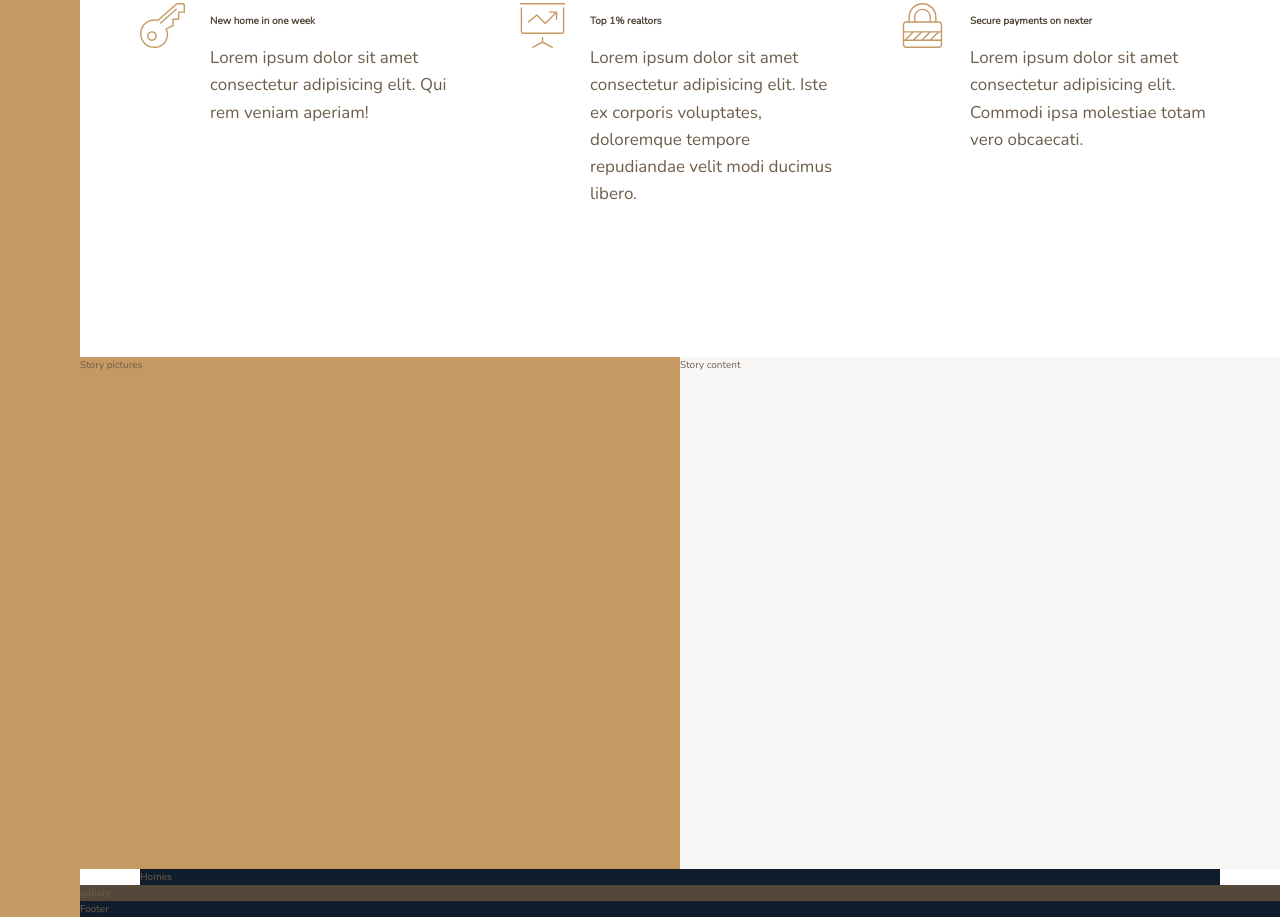
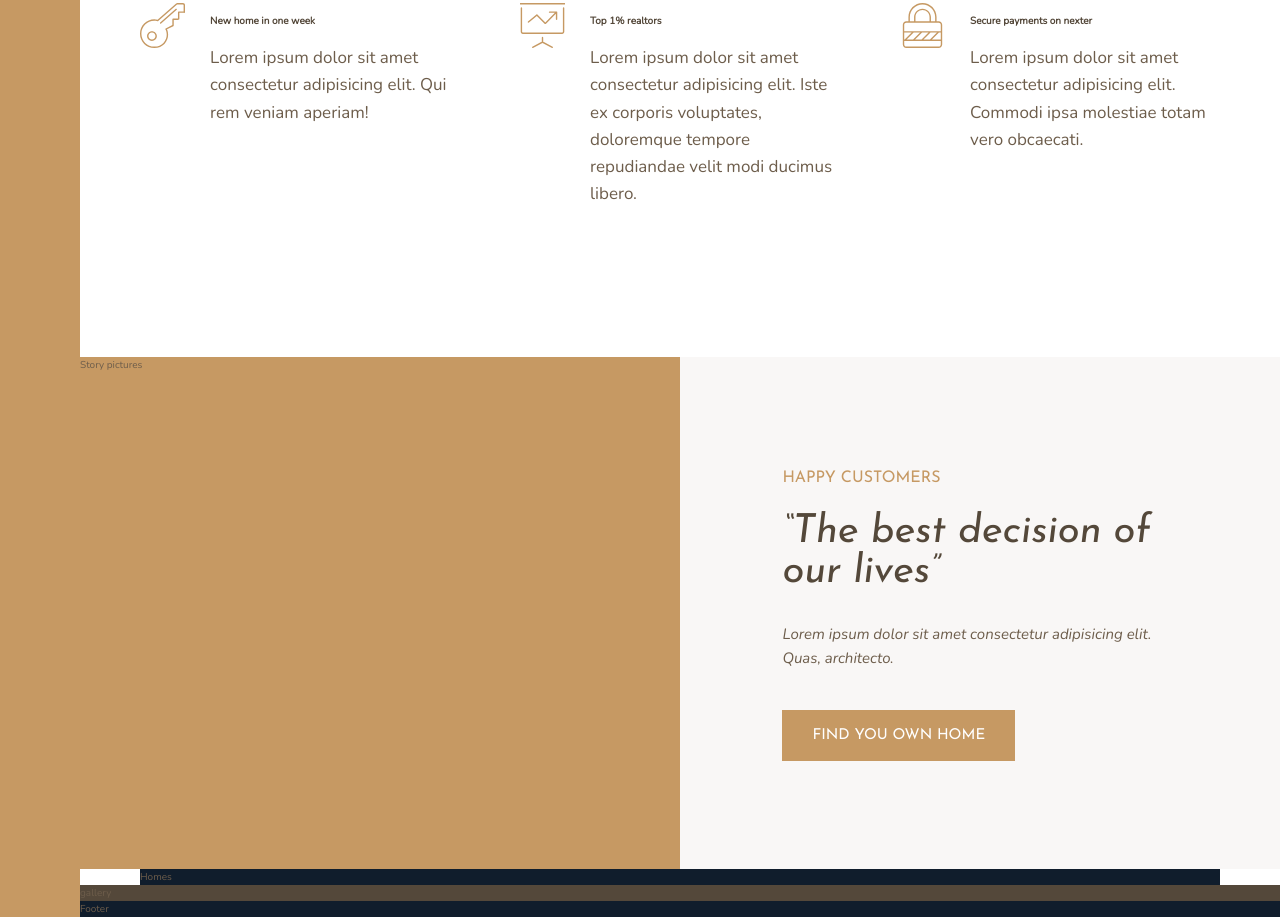
Before and after one commit to vidban/Nexter-clone, a website built with webpack: page src/client/views/index.html in a window 1280 px wide. Shown: the part 1031-1948 px from the top of the page. Built offline with nearby package versions, Linux system fonts and the light colour scheme.

Commit message:
Added story conent and style

```diff
--- a/src/client/styles/_story.scss
+++ b/src/client/styles/_story.scss
@@ -7,5 +7,17 @@
   &__content {
     background-color: $color-grey-light-1;
     grid-column: col-start 5 / full-end;
+
+    padding: 6rem 8vw;
+    display: flex;
+    flex-direction: column;
+    justify-content: center;
+    align-items: flex-start;
+  }
+
+  &__text {
+    font-size: 1.5rem;
+    font-style: italic;
+    margin-bottom: 4rem;
   }
 }
--- a/src/client/styles/_typography.scss
+++ b/src/client/styles/_typography.scss
@@ -19,19 +19,32 @@
   font-weight: 400;
 }
 
-.heading--1 {
+.heading-1 {
   @extend %heading;
 }
 
-.heading--2 {
+.heading-2 {
   @extend %heading;
+  font-size: 4rem;
+  font-style: italic;
+  line-height: 1;
+
+  &--light {
+    color: $color-grey-light-1;
+  }
+  &--dark {
+    color: $color-grey-dark-1;
+  }
 }
 
-.heading--3 {
+.heading-3 {
   @extend %heading;
+  font-size: 1.6rem;
+  color: $color-primary;
+  text-transform: uppercase;
 }
 
-.heading--4 {
+.heading-4 {
   @extend %heading;
   font-size: 1.9rem;
 
@@ -42,3 +55,33 @@
     color: $color-grey-dark-1;
   }
 }
+
+.btn {
+  background-color: $color-primary;
+  color: #fff;
+  border: none;
+  border-radius: 0;
+  font-family: $font-display;
+  font-size: 1.5rem;
+  text-transform: uppercase;
+  padding: 1.8rem 3rem;
+  cursor: pointer;
+  transition: all 0.2s;
+
+  &:hover {
+    background-color: $color-primary-dark;
+  }
+}
+
+.mb-sm {
+  margin-bottom: 2rem;
+}
+.mb-md {
+  margin-bottom: 3rem;
+}
+.mb-lg {
+  margin-bottom: 4rem;
+}
+.mb-hg {
+  margin-bottom: 8rem;
+}
--- a/src/client/views/index.html
+++ b/src/client/views/index.html
@@ -24,7 +24,7 @@
         <svg class="feature__icon">
           <use xlink:href="sprite.svg#icon-global"></use>
         </svg>
-        <h4 class="heading--4--dark">World's best luxury homes</h4>
+        <h4 class="heading-4--dark">World's best luxury homes</h4>
         <p class="feature__text">
           Lorem ipsum dolor sit amet consectetur adipisicing elit.Cumque
           suscipit ipsa explicabo pariatur voluptate natus corrupti porro ab,
@@ -35,7 +35,7 @@
         <svg class="feature__icon">
           <use xlink:href="sprite.svg#icon-trophy"></use>
         </svg>
-        <h4 class="heading--4--dark">Only the best properties</h4>
+        <h4 class="heading-4--dark">Only the best properties</h4>
         <p class="feature__text">
           Lorem ipsum dolor sit amet consectetur adipisicing elit. Facilis ipsa
           soluta eos, inventore repellat accusantium.
@@ -45,7 +45,7 @@
         <svg class="feature__icon">
           <use xlink:href="sprite.svg#icon-map-pin"></use>
         </svg>
-        <h4 class="heading--4--dark">All homes in top locations</h4>
+        <h4 class="heading-4--dark">All homes in top locations</h4>
         <p class="feature__text">
           Lorem ipsum dolor sit amet consectetur, adipisicing elit. Libero magni
           animi cupiditate at quos similique adipisci? Asperiores.
@@ -55,7 +55,7 @@
         <svg class="feature__icon">
           <use xlink:href="sprite.svg#icon-key"></use>
         </svg>
-        <h4 class="heading--4--dark">New home in one week</h4>
+        <h4 class="heading-4--dark">New home in one week</h4>
         <p class="feature__text">
           Lorem ipsum dolor sit amet consectetur adipisicing elit. Qui rem
           veniam aperiam!
@@ -65,7 +65,7 @@
         <svg class="feature__icon">
           <use xlink:href="sprite.svg#icon-presentation"></use>
         </svg>
-        <h4 class="heading--4--dark">Top 1% realtors</h4>
+        <h4 class="heading-4--dark">Top 1% realtors</h4>
         <p class="feature__text">
           Lorem ipsum dolor sit amet consectetur adipisicing elit. Iste ex
           corporis voluptates, doloremque tempore repudiandae velit modi ducimus
@@ -76,15 +76,27 @@
         <svg class="feature__icon">
           <use xlink:href="sprite.svg#icon-lock"></use>
         </svg>
-        <h4 class="heading--4--dark">Secure payments on nexter</h4>
+        <h4 class="heading-4--dark">Secure payments on nexter</h4>
         <p class="feature__text">
           Lorem ipsum dolor sit amet consectetur adipisicing elit. Commodi ipsa
           molestiae totam vero obcaecati.
         </p>
       </div>
     </section>
-    <div class="story__pictures">Story pictures</div>
-    <div class="story__content">Story content</div>
+    <div class="story__pictures">
+      Story pictures
+    </div>
+    <div class="story__content">
+      <h3 class="heading-3 mb-sm">Happy Customers</h3>
+      <h2 class="heading-2 heading-2--dark mb-md">
+        &ldquo;The best decision of our lives&rdquo;
+      </h2>
+      <p class="story__text">
+        Lorem ipsum dolor sit amet consectetur adipisicing elit. Quas,
+        architecto.
+      </p>
+      <button class="btn">Find you own home</button>
+    </div>
     <section class="homes">Homes</section>
     <section class="gallery">gallery</section>
     <footer class="footer">Footer</footer>
```
